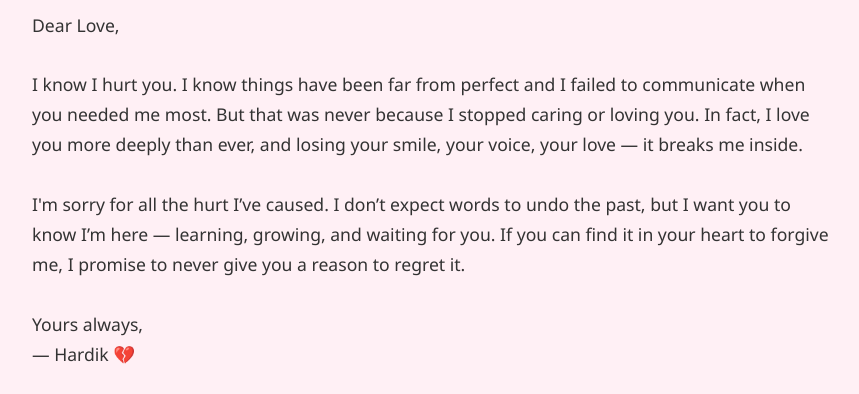
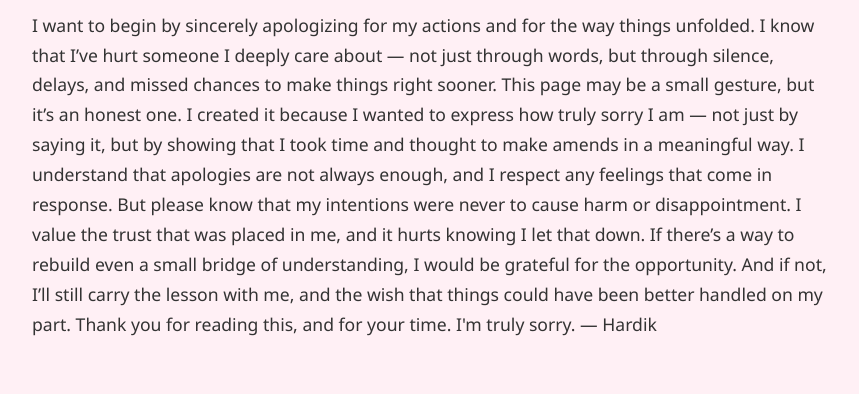
Before and after one commit to Hardik2827/sorry_page., a plain HTML site: page index.html in a window 1280 px wide. Shown: the part 168-562 px from the top of the page, without its empty margins (208-1067 px from the left). Drawn offline with nearby package versions, Linux system fonts and the light colour scheme.

Commit message:
Update index.html

```diff
--- a/index.html
+++ b/index.html
@@ -106,15 +106,16 @@
   <div class="container">
     <h1>My Apology Letter 💌</h1>
     <p>
-      Dear Love,<br><br>
-      I know I hurt you. I know things have been far from perfect and I failed to communicate when you needed me most.
-      But that was never because I stopped caring or loving you. In fact, I love you more deeply than ever, and losing
-      your smile, your voice, your love — it breaks me inside.<br><br>
-      I'm sorry for all the hurt I’ve caused. I don’t expect words to undo the past, but I want you to know I’m here —
-      learning, growing, and waiting for you. If you can find it in your heart to forgive me, I promise to never give
-      you a reason to regret it.<br><br>
-      Yours always,<br>
-      — Hardik 💔
+      I want to begin by sincerely apologizing for my actions and for the way things unfolded. I know that I’ve hurt someone I deeply care about — not just through words, but through silence, delays, and missed chances to make things right sooner.
+
+This page may be a small gesture, but it’s an honest one. I created it because I wanted to express how truly sorry I am — not just by saying it, but by showing that I took time and thought to make amends in a meaningful way.
+
+I understand that apologies are not always enough, and I respect any feelings that come in response. But please know that my intentions were never to cause harm or disappointment. I value the trust that was placed in me, and it hurts knowing I let that down.
+
+If there’s a way to rebuild even a small bridge of understanding, I would be grateful for the opportunity. And if not, I’ll still carry the lesson with me, and the wish that things could have been better handled on my part.
+
+Thank you for reading this, and for your time. I'm truly sorry.
+      — Hardik
     </p>
 
     <div class="question">
@@ -147,7 +148,7 @@
       yesBtn.style.display = "none";
       noBtn.style.display = "none";
 
-      thankYouMsg.innerText = "Thank you ❤️ That means the world to me.";
+      thankYouMsg.innerText = "Thank you ❤️ That means a lot to me.";
       thankYouMsg.style.display = "block";
 
       // Burst Effect
```
